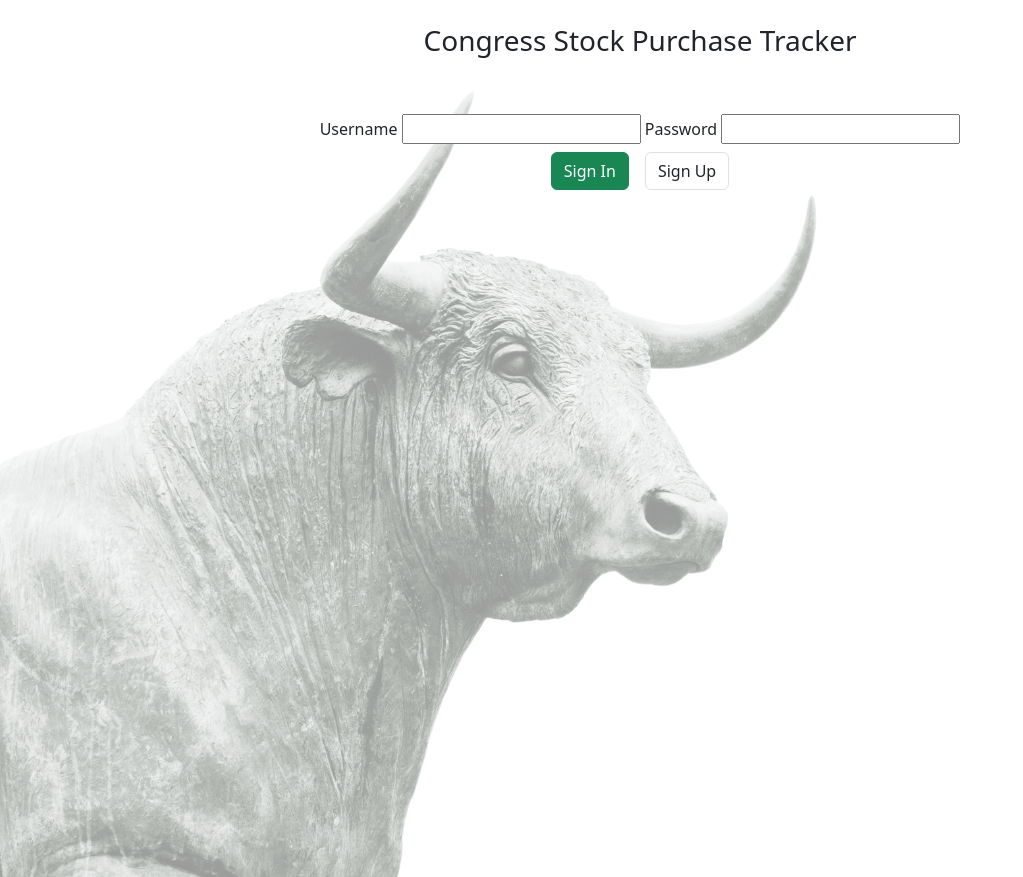
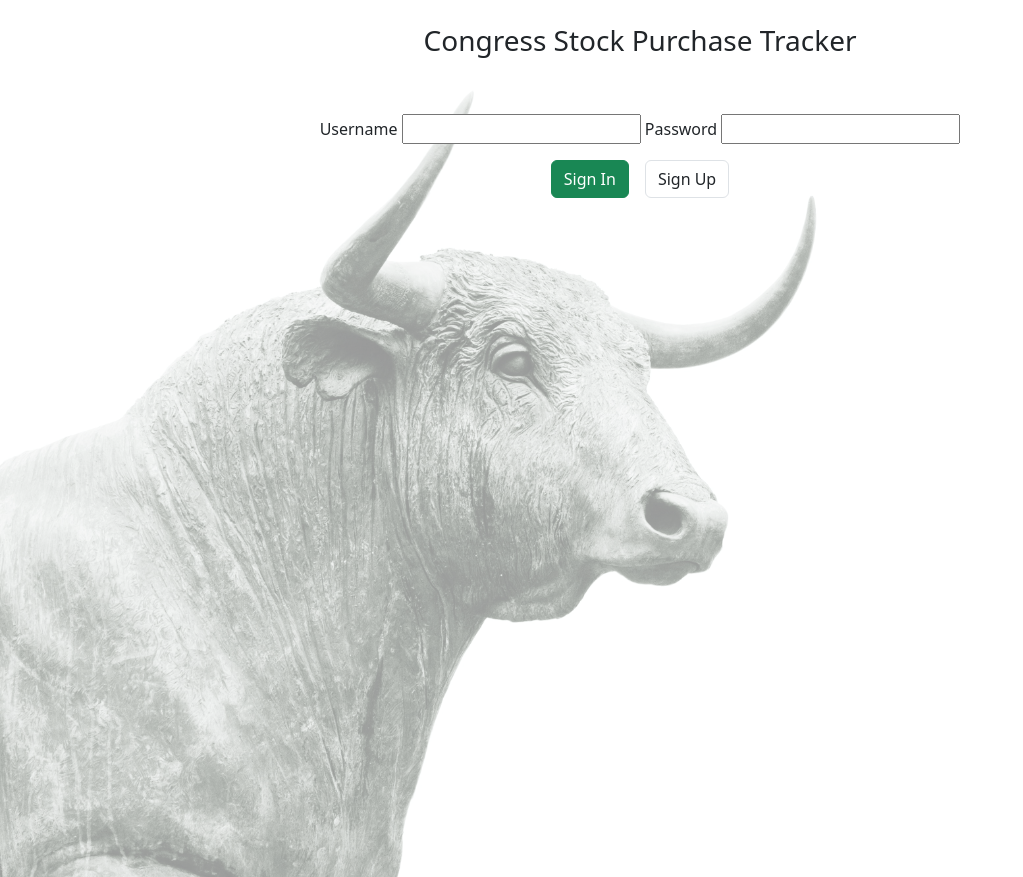
Before and after one commit to tiller92/capstone-ryan, a Flask app: page / in a window 1280 px wide. Shown: the whole page, without its empty margins (0-1023 px from the left). Run offline with Flask 2, Linux system fonts and the light colour scheme; some libraries are stand-ins or nearby versions.

Commit message:
home margin added

```diff
--- a/templates/home.html
+++ b/templates/home.html
@@ -12,13 +12,12 @@
 <form method="POST">
 {{ form.csrf_token }}
  {% for field in form if field.widget.input_type != 'hidden'  %}
-
     <tr>
         <th>{{ field.label }}</th>
         <td>{{ field }}</td>
     </tr>
 {% endfor %}
-<div class='d-flex justify-content-center'>
+<div class='d-flex justify-content-center m-2'>
           <button class="btn btn-success m-2">Sign In</button>
 
 </form>
```
